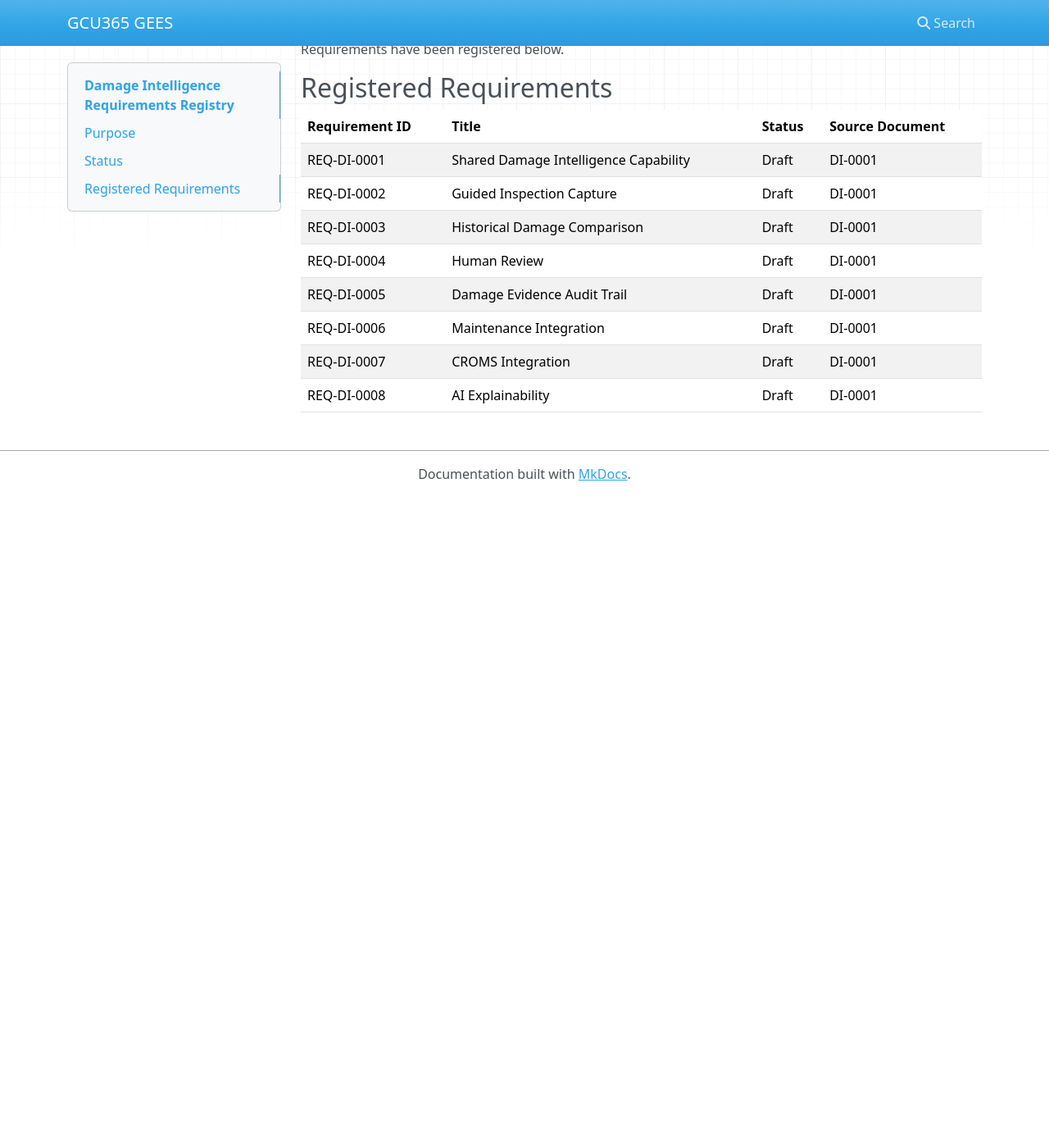
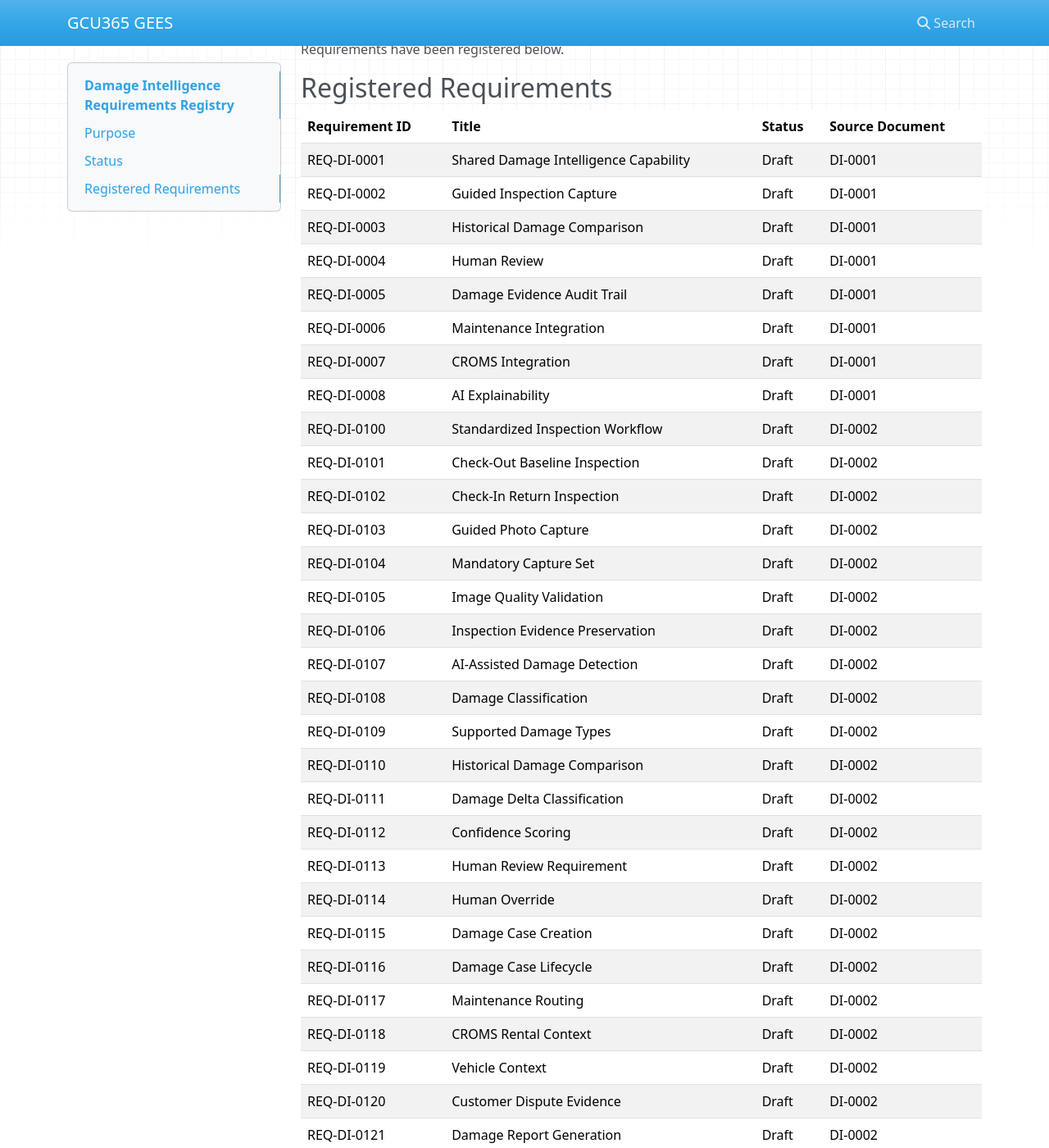
Before and after one commit to My10Sons/GCU365GEES, an MkDocs documentation site: the page built from docs/99-Appendices/Requirement-Registry/DAMAGE.md, in a window 1280 px wide and 1400 px high, scrolled down 270 px. Shown: the whole window at 82% size. Built offline with MkDocs 1.6.1, drawn with Linux system fonts in a browser that asks for light colours; nearby versions of some CDN libraries; before the commit the page ends 900 px from its top, so only the background shows below that; some of the changed text lies outside the part shown.

Commit message:
Update DAMAGE.md with additional requirements

```diff
--- a/docs/99-Appendices/Requirement-Registry/DAMAGE.md
+++ b/docs/99-Appendices/Requirement-Registry/DAMAGE.md
@@ -20,3 +20,39 @@
 | REQ-DI-0006 | Maintenance Integration | Draft | DI-0001 | Confirmed damage may route to Maintenance |
 | REQ-DI-0007 | CROMS Integration | Draft | DI-0001 | Supports check-out and check-in workflows |
 | REQ-DI-0008 | AI Explainability | Draft | DI-0001 | AI findings include confidence and explanation where practical |
+| REQ-DI-0100 | Standardized Inspection Workflow | Draft | DI-0002 | Standard workflow for check-out and check-in |
+| REQ-DI-0101 | Check-Out Baseline Inspection | Draft | DI-0002 | Baseline condition before rental starts |
+| REQ-DI-0102 | Check-In Return Inspection | Draft | DI-0002 | Return condition after rental ends |
+| REQ-DI-0103 | Guided Photo Capture | Draft | DI-0002 | Standardized capture positions |
+| REQ-DI-0104 | Mandatory Capture Set | Draft | DI-0002 | Minimum required inspection photos |
+| REQ-DI-0105 | Image Quality Validation | Draft | DI-0002 | Validate usability of inspection photos |
+| REQ-DI-0106 | Inspection Evidence Preservation | Draft | DI-0002 | Preserve photos, metadata, and context |
+| REQ-DI-0107 | AI-Assisted Damage Detection | Draft | DI-0002 | AI detects visible vehicle damage |
+| REQ-DI-0108 | Damage Classification | Draft | DI-0002 | Classify type, area, and severity |
+| REQ-DI-0109 | Supported Damage Types | Draft | DI-0002 | Standard taxonomy of damage types |
+| REQ-DI-0110 | Historical Damage Comparison | Draft | DI-0002 | Compare current and previous evidence |
+| REQ-DI-0111 | Damage Delta Classification | Draft | DI-0002 | New, existing, changed, repaired, uncertain |
+| REQ-DI-0112 | Confidence Scoring | Draft | DI-0002 | AI confidence for findings |
+| REQ-DI-0113 | Human Review Requirement | Draft | DI-0002 | Human review before final decisions |
+| REQ-DI-0114 | Human Override | Draft | DI-0002 | Confirm, edit, reject, or override AI findings |
+| REQ-DI-0115 | Damage Case Creation | Draft | DI-0002 | Structured damage case creation |
+| REQ-DI-0116 | Damage Case Lifecycle | Draft | DI-0002 | Damage case state management |
+| REQ-DI-0117 | Maintenance Routing | Draft | DI-0002 | Route repair-required damage to Maintenance |
+| REQ-DI-0118 | CROMS Rental Context | Draft | DI-0002 | Consume rental context from CROMS |
+| REQ-DI-0119 | Vehicle Context | Draft | DI-0002 | Consume vehicle master context |
+| REQ-DI-0120 | Customer Dispute Evidence | Draft | DI-0002 | Preserve evidence for dispute review |
+| REQ-DI-0121 | Damage Report Generation | Draft | DI-0002 | Generate structured damage reports |
+| REQ-DI-0122 | Audit Trail | Draft | DI-0002 | Audit capture, AI, review, and decisions |
+| REQ-DI-0123 | Role-Based Access | Draft | DI-0002 | Enforce permissions |
+| REQ-DI-0124 | Privacy Protection | Draft | DI-0002 | Protect customer and inspection data |
+| REQ-DI-0125 | Secure Image Storage | Draft | DI-0002 | Secure access-controlled image storage |
+| REQ-DI-0126 | Offline Capture Support | Draft | DI-0002 | Support weak connectivity where required |
+| REQ-DI-0127 | Evidence Integrity | Draft | DI-0002 | Protect evidence from unauthorized alteration |
+| REQ-DI-0128 | AI Explainability | Draft | DI-0002 | Explain AI findings where practical |
+| REQ-DI-0129 | AI Uncertainty Handling | Draft | DI-0002 | Route uncertain findings for review |
+| REQ-DI-0130 | Repair Estimate Support | Draft | DI-0002 | Support repair cost or effort estimates |
+| REQ-DI-0131 | Damage History | Draft | DI-0002 | Maintain vehicle damage history |
+| REQ-DI-0132 | Reporting and Analytics | Draft | DI-0002 | Support operational damage reports |
+| REQ-DI-0133 | Multi-Tenant Isolation | Draft | DI-0002 | Preserve tenant data isolation |
+| REQ-DI-0134 | API-First Integration | Draft | DI-0002 | Expose governed APIs and events |
+| REQ-DI-0135 | No Final AI Liability Decision | Draft | DI-0002 | Human approval required for final liability decisions |
```
